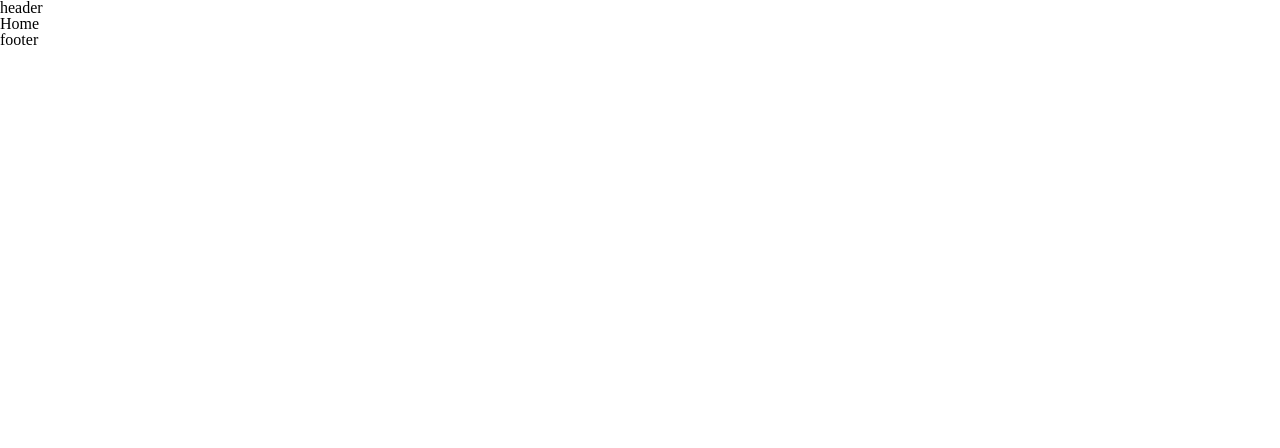
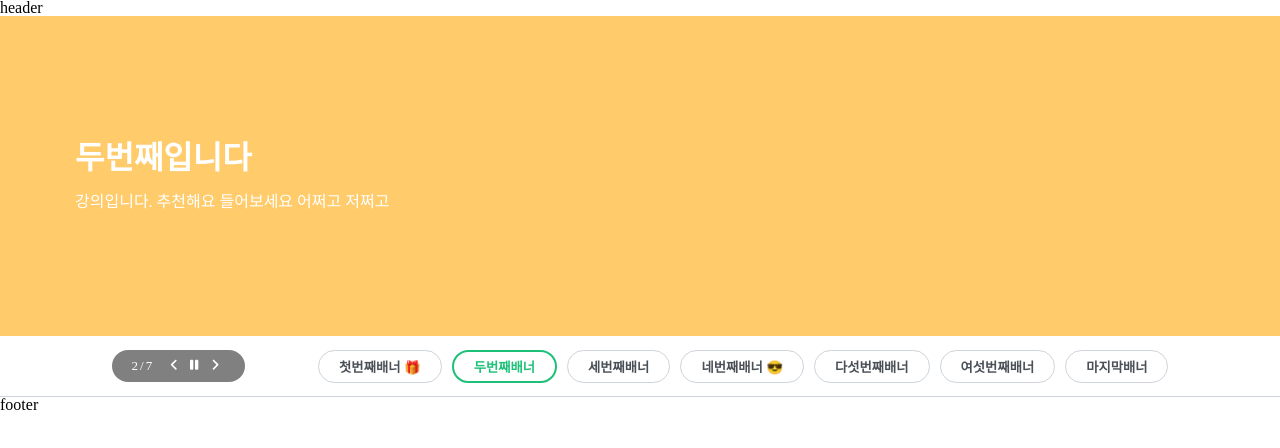
Before and after one commit to wecode-bootcamp-korea/justcode-5-2nd-codlearn-front, a React (Create React App) app: page / in a window 1280 px wide. Shown: the top 448 px of the page. Built offline with nearby package versions, Linux system fonts and the light colour scheme.

Commit message:
Add : main slider 구현 중

```diff
--- a/package.json
+++ b/package.json
@@ -7,6 +7,7 @@
     "@fortawesome/free-brands-svg-icons": "^6.1.1",
     "@fortawesome/free-regular-svg-icons": "^6.1.1",
     "@fortawesome/free-solid-svg-icons": "^6.1.1",
+    "@fortawesome/react-fontawesome": "^0.2.0",
     "@testing-library/jest-dom": "^5.16.4",
     "@testing-library/react": "^13.3.0",
     "@testing-library/user-event": "^13.5.0",
--- a/src/pages/Home/Home.js
+++ b/src/pages/Home/Home.js
@@ -1,5 +1,11 @@
+import MainSlider from './Slider/MainSlider';
+
 function Home() {
-  return <div>Home</div>;
+  return (
+    <div className="HomeWrap">
+      <MainSlider />
+    </div>
+  );
 }
 
 export default Home;
--- /dev/null
+++ b/src/pages/Home/Slider/MainSlider.js
@@ -0,0 +1,285 @@
+import { FontAwesomeIcon } from '@fortawesome/react-fontawesome';
+import {
+  faAngleLeft,
+  faAngleRight,
+  faCaretRight,
+  faPause,
+} from '@fortawesome/free-solid-svg-icons';
+import React, { useEffect, useRef, useState } from 'react';
+import styled from 'styled-components';
+
+function MainSlider() {
+  const items = [
+    {
+      color: '#89a52a',
+      maincontent: '첫번째입니다',
+      subcontent: '강의입니다. 추천해요 들어보세요 어쩌고 저쩌고',
+      button: '첫번째배너 🎁',
+    },
+    {
+      color: '#ffcb6b',
+      maincontent: '두번째입니다',
+      subcontent: '강의입니다. 추천해요 들어보세요 어쩌고 저쩌고',
+      button: '두번째배너',
+    },
+    {
+      color: '#929292',
+      maincontent: '세번째입니다',
+      subcontent: '강의입니다. 추천해요 들어보세요 어쩌고 저쩌고',
+      button: '세번째배너',
+    },
+    {
+      color: '#ffe4e1',
+      maincontent: '네번째입니다',
+      subcontent: '강의입니다. 추천해요 들어보세요 어쩌고 저쩌고',
+      button: '네번째배너 😎',
+    },
+    {
+      color: '#6ccad0',
+      maincontent: '다섯번째입니다',
+      subcontent: '강의입니다. 추천해요 들어보세요 어쩌고 저쩌고',
+      button: '다섯번째배너',
+    },
+    {
+      color: '#ff627f',
+      maincontent: '여섯번째입니다',
+      subcontent: '강의입니다. 추천해요 들어보세요 어쩌고 저쩌고',
+      button: '여섯번째배너',
+    },
+    {
+      color: '#a5ea89',
+      maincontent: '마지막입니다',
+      subcontent: '강의입니다. 추천해요 들어보세요 어쩌고 저쩌고',
+      button: '마지막배너',
+    },
+  ];
+  const itemsLength = items.length;
+  const [currentIndex, setCurrentIndex] = useState(0);
+  const [slideIndex, setSlideIndex] = useState(0);
+  const [stop, setStop] = useState(false);
+  const sliderContainerRef = useRef();
+  const sliderRef = useRef();
+
+  const addSlide = () => {
+    let addFront = [];
+    let addLast = [];
+    addFront.unshift(items[itemsLength - 1]);
+    addLast.push(items[0]);
+    return [...addFront, ...items, ...addLast];
+  };
+  const newSlide = addSlide();
+  const slidelength = newSlide.length;
+
+  const clickPrev = () => {
+    console.log('prev클릭');
+    sliderContainerRef.current.style.transform = `translateX(-${
+      (slideIndex - 1) * 100
+    }vw)`;
+    sliderContainerRef.current.style.transition = 'transform 0.5s ease-in';
+    setSlideIndex(prev => prev - 1);
+  };
+
+  const clickNext = () => {
+    console.log('next클릭');
+    sliderContainerRef.current.style.transform = `translateX(-${
+      (slideIndex + 1) * 100
+    }vw)`;
+    sliderContainerRef.current.style.transition = 'transform 0.5s ease-in';
+    setSlideIndex(prev => prev + 1);
+  };
+
+  const clickStop = () => {
+    console.log('stop클릭');
+    //setStop(!stop);
+    setSlideIndex(10);
+  };
+
+  useEffect(() => {
+    const timer = setTimeout(() => {
+      if (slideIndex < slidelength - 1) {
+        setSlideIndex(prev => prev + 1);
+        sliderContainerRef.current.style.transform = `translateX(-${
+          slideIndex * 100
+        }vw)`;
+        sliderContainerRef.current.style.transition = 'transform 1s ease-in';
+      } else if (slideIndex === slidelength - 1) {
+        sliderContainerRef.current.style.transition = 'transform 0s ease-in';
+        sliderContainerRef.current.style.transform = `translateX(-0vw)`;
+        setSlideIndex(1);
+      }
+    }, 2000);
+
+    return () => {
+      clearTimeout(timer);
+    };
+  }, [slideIndex]);
+
+  return (
+    <SliderWrap>
+      <SliderContainer ref={sliderContainerRef}>
+        {newSlide.map((data, index) => (
+          <Slider
+            key={index}
+            style={{ background: data.color }}
+            ref={sliderRef}
+          >
+            <SliderText>
+              <div className="mainContent">
+                {data.maincontent}
+                <div className="subContent">{data.subcontent}</div>
+              </div>
+            </SliderText>
+          </Slider>
+        ))}
+      </SliderContainer>
+      <ButtonWrap>
+        <ButtonCenter>
+          <MoveButtonBox>
+            <BannerIndex>
+              {slideIndex}/{itemsLength}
+            </BannerIndex>
+            <PrevButton onClick={clickPrev}>
+              <FontAwesomeIcon icon={faAngleLeft} />
+            </PrevButton>
+            <StopButton
+              onClick={() => {
+                clickStop();
+              }}
+            >
+              {!stop ? (
+                <FontAwesomeIcon icon={faPause} />
+              ) : (
+                <FontAwesomeIcon icon={faCaretRight} />
+              )}
+            </StopButton>
+            <NextButton onClick={clickNext}>
+              <FontAwesomeIcon icon={faAngleRight} />
+            </NextButton>
+          </MoveButtonBox>
+          <BannerButtonBox>
+            {items.map((data, index) => (
+              <BannerButton
+                key={index}
+                className={index === slideIndex - 1 && 'select'}
+                onClick={() => {
+                  sliderContainerRef.current.style.transform = `translateX(-${
+                    index * 100
+                  }vw)`;
+                  sliderContainerRef.current.style.transition =
+                    'transform 1s ease-in';
+                  setSlideIndex(index);
+                }}
+              >
+                {data.button}
+              </BannerButton>
+            ))}
+          </BannerButtonBox>
+        </ButtonCenter>
+      </ButtonWrap>
+    </SliderWrap>
+  );
+}
+
+const SliderWrap = styled.div`
+  box-sizing: border-box;
+  border-bottom: 1px solid rgb(206, 212, 218);
+  overflow: hidden;
+`;
+
+const SliderContainer = styled.div`
+  display: flex;
+  width: 900vw;
+`;
+
+const Slider = styled.div`
+  width: 100vw;
+  height: 320px;
+  transform: translateX(-100vw);
+`;
+
+const SliderText = styled.div`
+  display: flex;
+  align-items: center;
+  width: 1130px;
+  height: 100%;
+  margin: 0 auto;
+  color: white;
+  div {
+    width: 100%;
+  }
+  .mainContent {
+    font-size: xx-large;
+    font-weight: 900;
+  }
+  .subContent {
+    margin-top: 20px;
+    font-size: medium;
+    font-weight: 500;
+  }
+`;
+//-------------------------------------------//
+const ButtonWrap = styled.div`
+  display: flex;
+  justify-content: center;
+  align-items: center;
+  width: 100%;
+  height: 60px;
+`;
+const ButtonCenter = styled.div`
+  display: flex;
+  justify-content: space-around;
+  width: 1130px;
+`;
+
+const Button = styled.button`
+  text-align: center;
+  cursor: pointer;
+`;
+
+//-------------------------------------------//
+const MoveButtonBox = styled.div`
+  height: 22px;
+  line-height: 19px;
+  padding: 5px 20px;
+  border-radius: 20px;
+  color: white;
+  background-color: gray;
+  ${Button} {
+    color: white;
+    border: none;
+    background: none;
+  }
+`;
+
+const BannerIndex = styled.span`
+  font-size: small;
+  font-weight: 500;
+  letter-spacing: 2px;
+  margin-right: 10px;
+`;
+
+const PrevButton = styled(Button)``;
+const NextButton = styled(Button)``;
+const StopButton = styled(Button)``;
+
+//-------------------------------------------//
+
+const BannerButtonBox = styled.div``;
+const BannerButton = styled(Button)`
+  height: 100%;
+  margin-right: 10px;
+  padding: 5px 20px;
+  border-radius: 20px;
+  color: #495057;
+  font-weight: 600;
+  background-color: white;
+  border: 1.5px solid rgb(206, 212, 218);
+  &:last-child {
+    margin-right: 0px;
+  }
+  &.select {
+    color: #1dc078;
+    border: 2px solid #1dc078;
+  }
+`;
+export default MainSlider;
```
Also changed, not shown: 1 other file (tests, documents, lock files or other folders).
